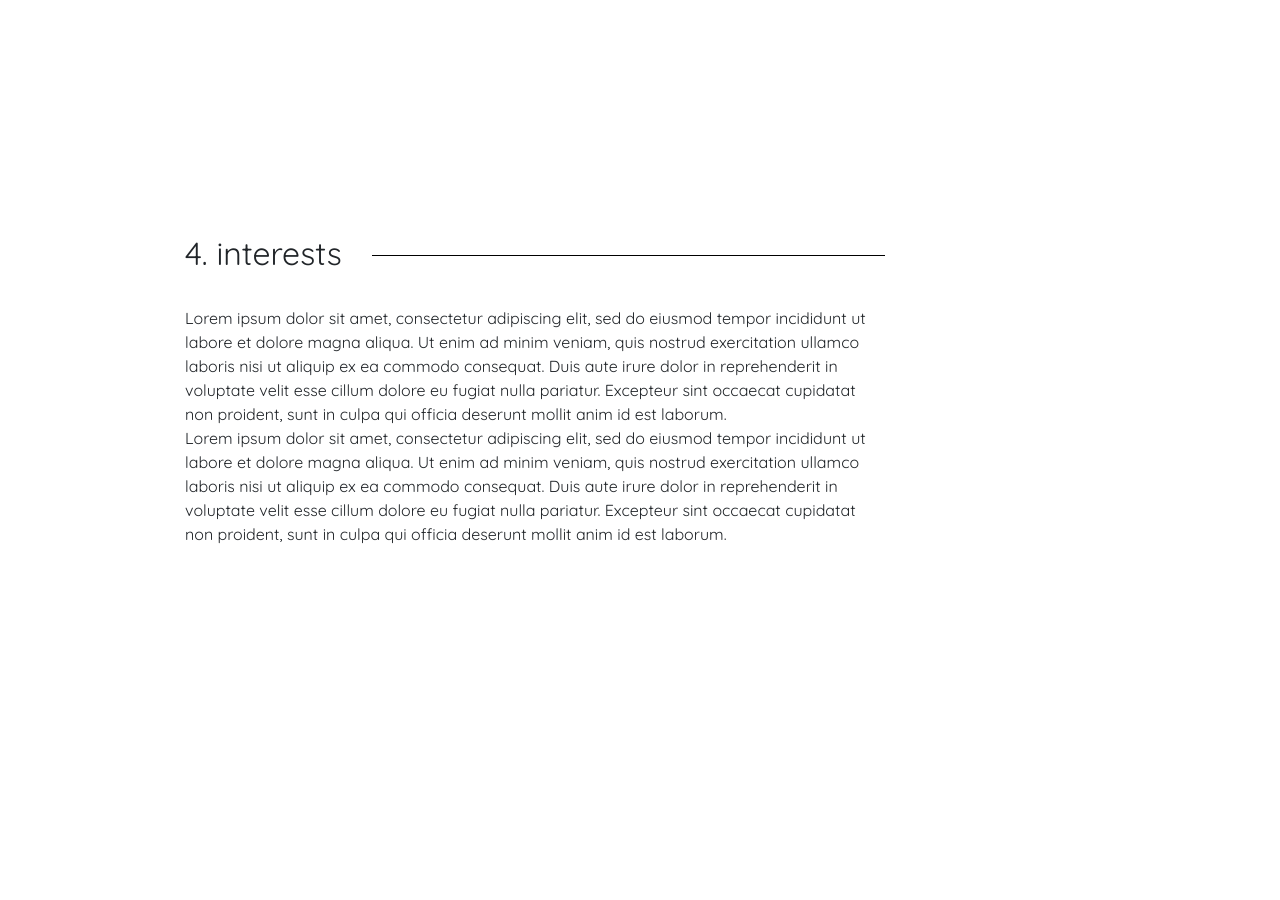
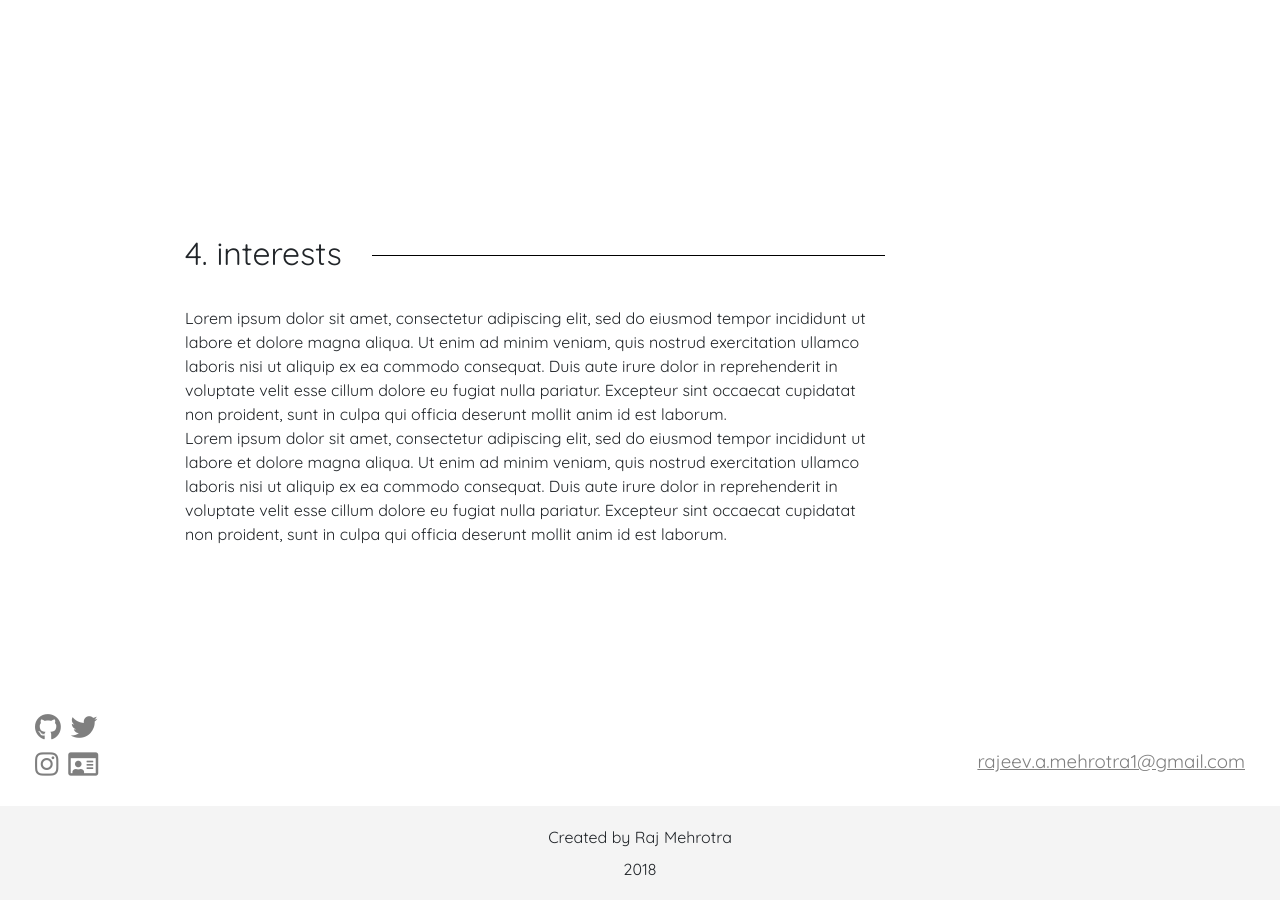
Before and after one commit to rajeevmehrotra/rajeevmehrotra.github.io, a Jekyll site: the page built from index.html, in a window 1280 px wide and 900 px high, scrolled down 2581 px. Built offline with Jekyll 4.4.1, drawn with Linux system fonts in a browser that asks for light colours; nearby versions of some CDN libraries; before the commit the page ends 3277 px from its top, so only the background shows below that.

Commit message:
add footer

```diff
--- /dev/null
+++ b/_includes/footer.html
@@ -0,0 +1,47 @@
+<div class='d-none d-md-flex social'>
+  <div class=' d-inline-flex flex-column flex-fill justify-content-center'>
+    <div class='d-flex flex-row'>
+      <a href="https://github.com/rajeevmehrotra" target="_blank" rel="nofollow noopener">
+        <i class="fab fa-github"></i>
+      </a>
+      <a href="https://twitter.com/RajAlexMehrotra" target="_blank" rel="nofollow noopener">
+        <i class="fab fa-twitter"></i>
+      </a>
+    </div>
+    <div class='d-flex flex-row'>
+      <a href="https://www.instagram.com/rajuker/" target="_blank" rel="nofollow noopener">
+        <i class="fab fa-instagram"></i>
+      </a>
+      <a href="/assets/Rajeev_Mehrotra_Resume.pdf" target="_blank" rel="nofollow noopener">
+        <i class="far fa-id-card"></i>
+      </a>
+    </div>
+  </div>
+  <div class='d-none d-inline-flex flex-column justify-content-end align-items-end flex-fill email'>
+    <a href='mailto:rajeev.a.mehrotra1@gmail.com'>rajeev.a.mehrotra1@gmail.com</a>
+  </div>
+</div>
+<footer>
+  <div class='d-flex d-md-none flex-column align-items-center social'>
+    <div class='d-flex flex-row'>
+      <a href="https://github.com/rajeevmehrotra" target="_blank" rel="nofollow noopener">
+        <i class="fab fa-github"></i>
+      </a>
+      <a href="https://twitter.com/RajAlexMehrotra" target="_blank" rel="nofollow noopener">
+        <i class="fab fa-twitter"></i>
+      </a>
+      <a href="https://www.instagram.com/rajuker/" target="_blank" rel="nofollow noopener">
+        <i class="fab fa-instagram"></i>
+      </a>
+      <a href="/assets/Rajeev_Mehrotra_Resume.pdf" target="_blank" rel="nofollow noopener">
+        <i class="far fa-id-card"></i>
+      </a>
+    </div>
+    <div class='d-flex flex-row email'>
+      <a href='mailto:rajeev.a.mehrotra1@gmail.com'>rajeev.a.mehrotra1@gmail.com</a>
+    </div>
+  </div>
+  Created by Raj Mehrotra
+  <br>
+  2018
+</footer>
--- a/_layouts/default.html
+++ b/_layouts/default.html
@@ -9,6 +9,10 @@
 
     <!-- Bootstrap CSS -->
     <link rel="stylesheet" href="https://stackpath.bootstrapcdn.com/bootstrap/4.1.2/css/bootstrap.min.css" integrity="sha384-Smlep5jCw/wG7hdkwQ/Z5nLIefveQRIY9nfy6xoR1uRYBtpZgI6339F5dgvm/e9B" crossorigin="anonymous">
+    <!-- Font Awesome -->
+    <link rel="stylesheet" href="https://use.fontawesome.com/releases/v5.5.0/css/regular.css" integrity="sha384-z3ccjLyn+akM2DtvRQCXJwvT5bGZsspS4uptQKNXNg778nyzvdMqiGcqHVGiAUyY" crossorigin="anonymous">
+    <link rel="stylesheet" href="https://use.fontawesome.com/releases/v5.5.0/css/brands.css" integrity="sha384-QT2Z8ljl3UupqMtQNmPyhSPO/d5qbrzWmFxJqmY7tqoTuT2YrQLEqzvVOP2cT5XW" crossorigin="anonymous">
+    <link rel="stylesheet" href="https://use.fontawesome.com/releases/v5.5.0/css/fontawesome.css" integrity="sha384-u5J7JghGz0qUrmEsWzBQkfvc8nK3fUT7DCaQzNQ+q4oEXhGSx+P2OqjWsfIRB8QT" crossorigin="anonymous">
     <!-- Custom CSS -->
     <link href="https://fonts.googleapis.com/css?family=Montserrat|Quicksand" rel="stylesheet">
     <link rel="stylesheet" href="/assets/css/styles.css">
@@ -17,6 +21,7 @@
   <body>
     {% include nav.html %}
     {{ content }}
+    {% include footer.html %}
     <!-- Optional JavaScript -->
     <!-- jQuery first, then Popper.js, then Bootstrap JS -->
     <script src="https://code.jquery.com/jquery-3.3.1.min.js" integrity="sha256-FgpCb/KJQlLNfOu91ta32o/NMZxltwRo8QtmkMRdAu8=" crossorigin="anonymous"></script>
--- /dev/null
+++ b/_sass/footer.scss
@@ -0,0 +1,60 @@
+.social {
+  position: sticky;
+  bottom: 0;
+  margin-bottom: 10px;
+}
+
+.social div {
+  font-size: 20pt;
+  line-height: 0;
+}
+
+.social div a {
+  color: rgba(0,0,0,.5);
+  margin: 5px;
+}
+
+.social div a:hover {
+  color: #000;
+}
+
+.social .email {
+  font-size: 14pt;
+  line-height: 1;
+}
+
+.social .email a {
+  text-decoration: underline;
+}
+
+@media (min-width: 768px) {
+  .social {
+    height: 100px;
+    padding: 0 30px;
+  }
+
+  .social .email {
+    padding-bottom: 20px;
+  }
+}
+
+footer {
+  width: 100%;
+  text-align: center;
+  padding: 15px 0;
+  background-color: rgba(218, 218, 218, 0.3);
+  line-height: 2;
+}
+
+/* Animations */
+.social {
+  opacity: 0;
+  animation: fade-in-up ease 0.4s forwards;
+  -webkit-animation: fade-in-up ease 0.4s forwards;
+  -moz-animation: fade-in-up ease 0.4s forwards;
+  -o-animation: fade-in-up ease 0.4s forwards;
+  animation-delay: 0.8s;
+  -webkit-animation-delay: 0.8s;
+  -moz-animation-delay: 0.8s;
+  -o-animation-delay: 0.8s;
+}
--- a/assets/css/styles.scss
+++ b/assets/css/styles.scss
@@ -3,3 +3,4 @@
 @import "animations";
 @import "main";
 @import "nav";
+@import "footer";
```
